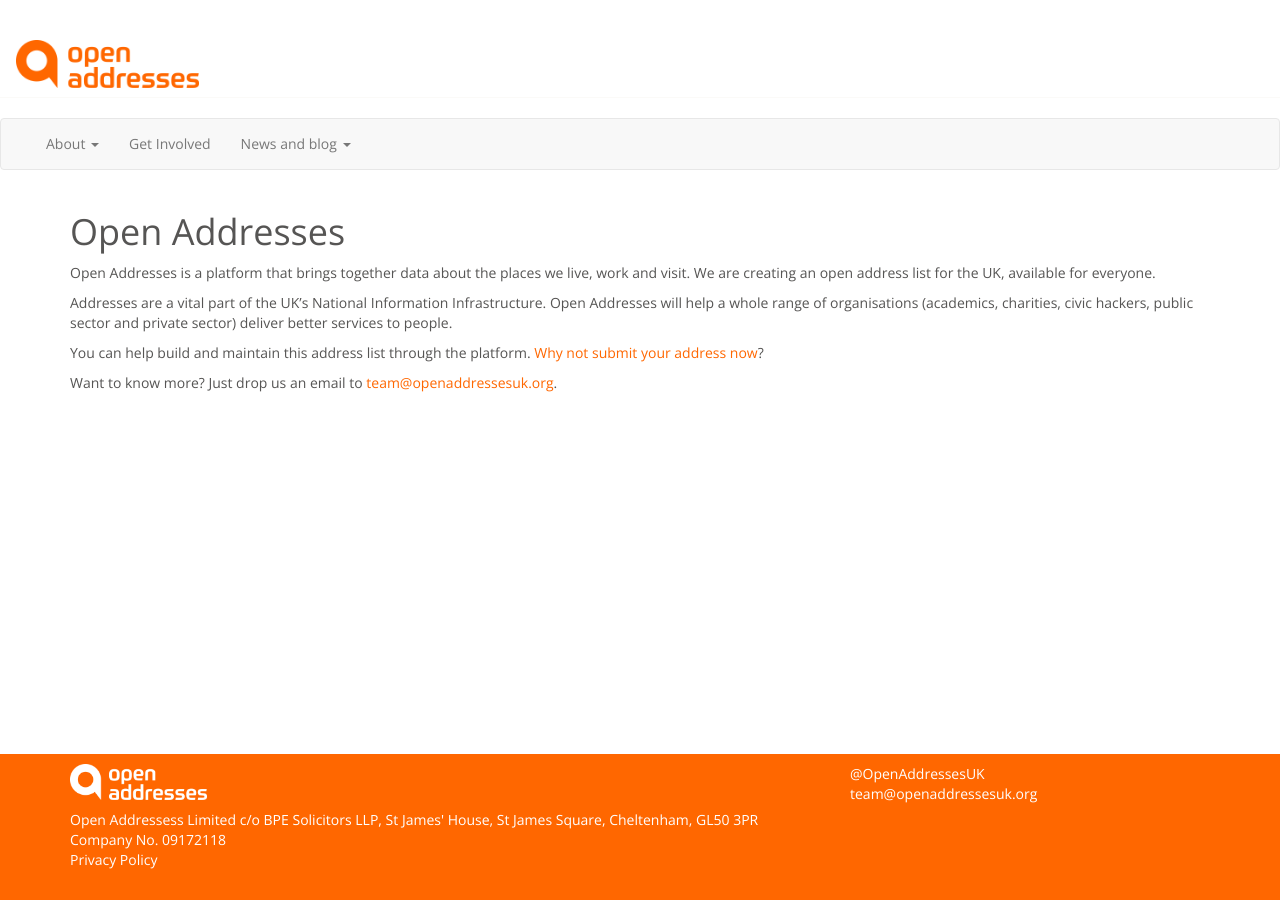
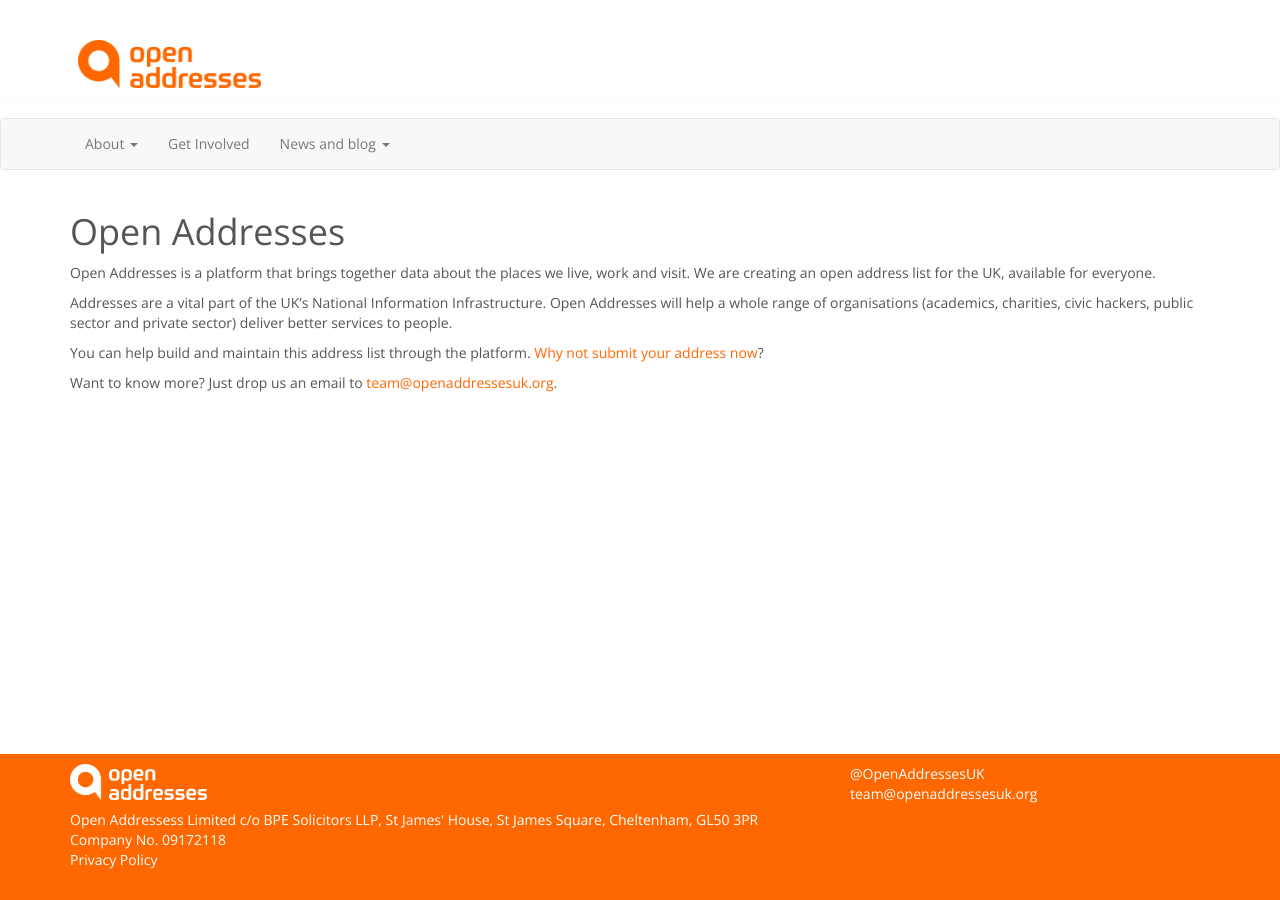
Before and after one commit to OpenAddressesUK/OLD_openaddressesuk.github.io, a Jekyll site: the page built from index.md, in a window 1280 px wide. Built offline with Jekyll 4.4.1, drawn with Linux system fonts in a browser that asks for light colours; nearby versions of some CDN libraries.

Commit message:
indent header & navbar

```diff
--- a/_includes/header.html
+++ b/_includes/header.html
@@ -1,3 +1,5 @@
 <div class='page-header'>
-<a href='/'><img src='/assets/logo.png' /></a>
+	<div class='container'>
+		<a href='/'><img src='/assets/logo.png' /></a>
+	</div>
 </div>
--- a/_includes/navigation.html
+++ b/_includes/navigation.html
@@ -1,4 +1,4 @@
-<nav class="navbar navbar-default" role="navigation">
+<nav class="navbar navbar-default navbar-static-fixed" role="navigation">
   <div class="container-fluid">
     <!-- Brand and toggle get grouped for better mobile display -->
     <div class="navbar-header">
@@ -12,7 +12,9 @@
 
     <!-- Collect the nav links, forms, and other content for toggling -->
     <div class="collapse navbar-collapse" id="navbar-collapse">
+      <div class="container">
         <ul class="nav navbar-nav">
+          <!--<li class="navbar-brand"><a href="/"><img src="/assets/logo_white.png" alt="open addresses"></a></li>-->
           {% for item in site.data.navigation %}
             {% if item.children %}
               <li class="dropdown">
@@ -28,6 +30,7 @@
             {% endif %}
           {% endfor %}
         </ul>
+      </div>
     </div><!-- /.navbar-collapse -->
   </div><!-- /.container-fluid -->
 </nav>
```
Lines whose indentation alone changed are shown as unchanged.
